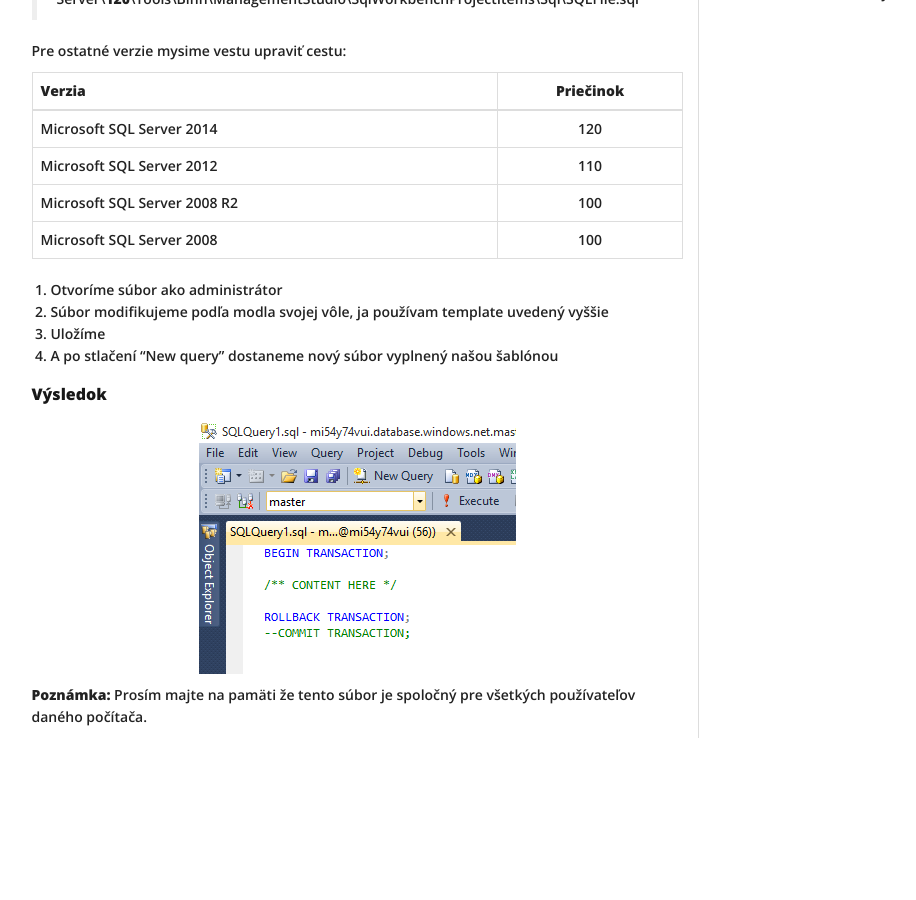
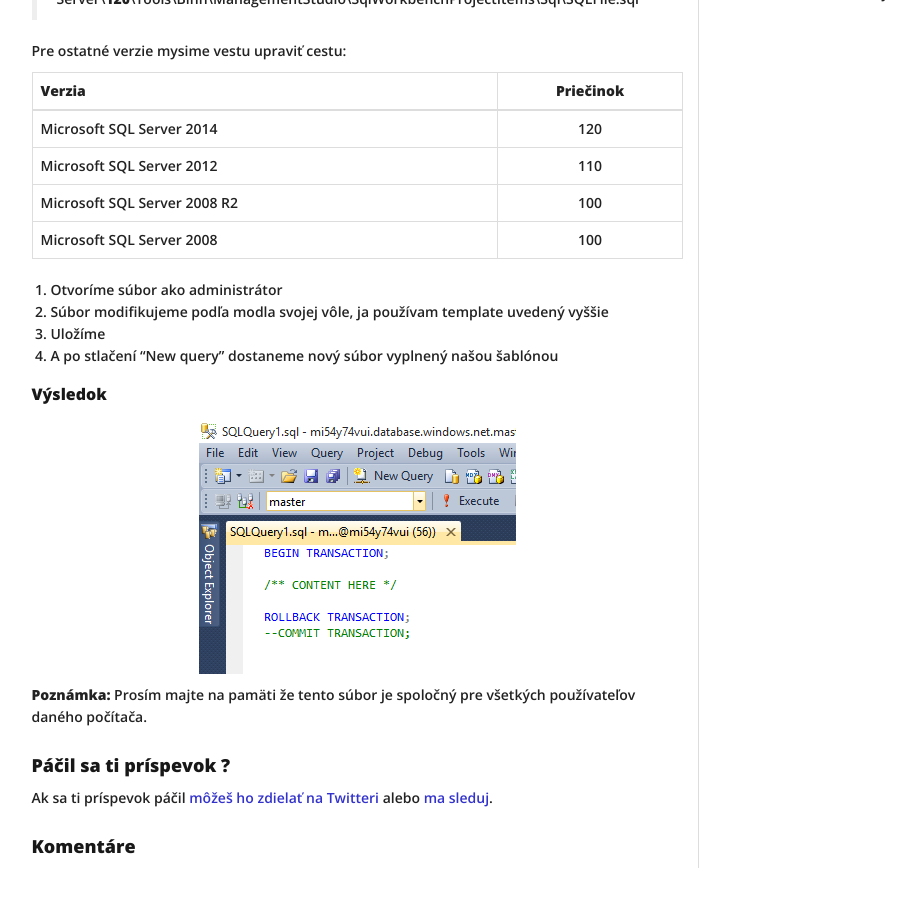
Before and after one commit to zemacik/zemacik.github.io, a Jekyll site: the page built from _posts/2016-02-01-default_newquery_management_studio_content.md, in a window 1280 px wide and 900 px high, scrolled down 834 px. Shown: the whole window, without its empty margins (136-1052 px from the left). Built offline with Jekyll 4.4.1, drawn with Linux system fonts in a browser that asks for light colours; nearby versions of some CDN libraries; comment, search, counter and statistics services are not loaded; before the commit the page ends 1604 px from its top, so only the background shows below that.

Commit message:
Initial commit

```diff
--- a/_data/theme.yml
+++ b/_data/theme.yml
@@ -10,3 +10,6 @@
 tagline: "Dobrodružstvá vývojára"
 
 google_analytics_key: UA-3681845-8
+
+disqusid: 'zemacikblogfdgr'
+disqus_shortname: 'zemacikblog'
--- /dev/null
+++ b/_includes/comments.html
@@ -0,0 +1,16 @@
+<!-- Add Disqus comments. -->
+<div id="disqus_thread"></div>
+<script>
+var disqus_config = function () {
+    this.page.url = "{{ site.url}}{{ page.url | replace:'index.html','' }}";
+    this.page.identifier = "{{ site.data.theme.disqusid }}{{ page.url | replace:'index.html','' }}";
+};
+(function() { // DON'T EDIT BELOW THIS LINE
+var d = document, s = d.createElement('script');
+s.src = '//{{ site.data.theme.disqus_shortname }}.disqus.com/embed.js';
+s.setAttribute('data-timestamp', +new Date());
+s.async = true;
+(d.head || d.body).appendChild(s);
+})();
+</script>
+<noscript>Please enable JavaScript to view the <a href="https://disqus.com/?ref_noscript" rel="nofollow">comments powered by Disqus.</a></noscript>
--- /dev/null
+++ b/_includes/postshare.html
@@ -0,0 +1,7 @@
+
+Ak sa ti príspevok páčil
+<a href="https://twitter.com/intent/tweet?url={{ site.url }}{{ page.url }}&text={{ page.title }}&via=zemacik" target="_blank">
+  môžeš ho zdielať na Twitteri
+  </a>
+ alebo
+<a href="https://twitter.com/zemacik"> ma sleduj</a>.
--- a/_layouts/blogpost.html
+++ b/_layouts/blogpost.html
@@ -20,6 +20,19 @@
                     {{ content }}
                 </div>
 
+                {% if page.canshare %}
+                <div class="postshare">
+                    <h2>Páčil sa ti príspevok ?</h1>
+                    {% include postshare.html %}
+                </div>
+                {% endif %}
+
+                {% if page.comments %}
+                <div class="comments">
+                    <h2>Komentáre</h2>
+                    {% include comments.html %}
+                </div>
+                {% endif %}
             </li>
         </ul>
     </div>
```
Also changed, not shown: _posts/2016-02-01-default_newquery_management_studio_content.md (+2 -0 lines), _posts/2016-02-14-vytvorenie_vlastnej_webovej_stranky-blogu_s_verzionovanim_a_zdarma.md (+2 -0 lines), _posts/2016-02-15-pouzivame_generator_jekyll_na_lokalnom_pocitaci.md (+2 -0 lines).
